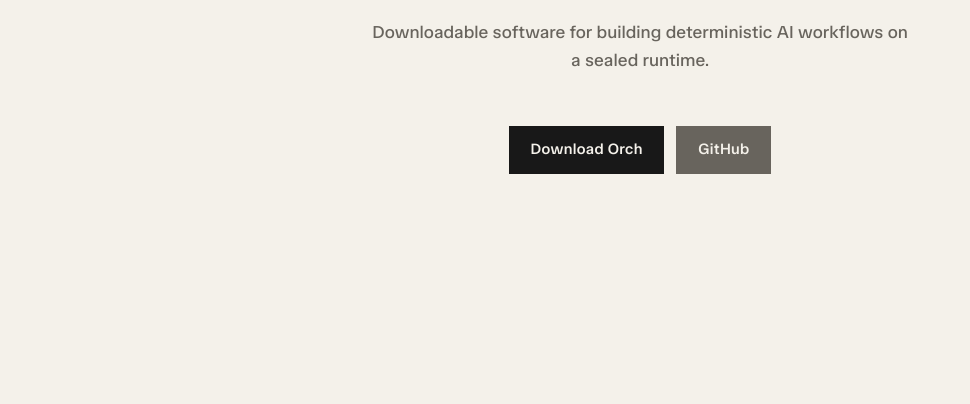
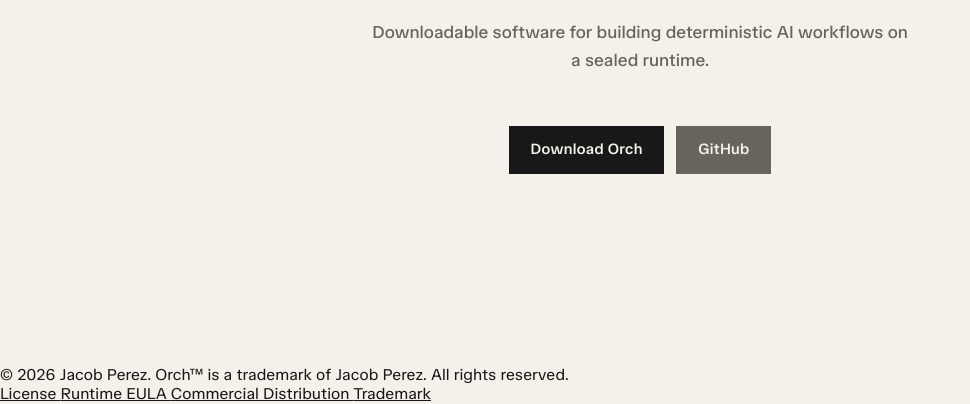
Before and after one commit to jacobxperez/orch, a website: page docs/index.html in a window 1280 px wide. Shown: the part 434-838 px from the top of the page, without its empty margins (0-970 px from the left). Before the commit the page ends 800 px from the top, so only its background shows below. Drawn offline with Linux system fonts and the light colour scheme.

Commit message:
Update index.html

```diff
--- a/docs/index.html
+++ b/docs/index.html
@@ -3,7 +3,7 @@
 file: "orch/docs/index.html"
 title: "Orch Public Website Landing Page"
 description: "Static public landing page for Orch."
-version: "0.1.4"
+version: "0.1.6"
 -->
 <!doctype html>
 <html lang="en">
@@ -46,5 +46,36 @@
                 </div>
             </section>
         </main>
+
+        <footer class="site-footer" aria-label="Orch legal links">
+            <p class="copyright">
+                © 2026 Jacob Perez. Orch™ is a trademark of Jacob Perez. All rights
+                reserved.
+            </p>
+
+            <nav class="legal-links" aria-label="Legal documents">
+                <a href="https://github.com/jacobxperez/orch/blob/main/LICENSE.md">
+                    License
+                </a>
+                <a
+                    href="https://github.com/jacobxperez/orch/blob/main/RUNTIME-EULA.md"
+                >
+                    Runtime EULA
+                </a>
+                <a
+                    href="https://github.com/jacobxperez/orch/blob/main/COMMERCIAL.md"
+                >
+                    Commercial
+                </a>
+                <a
+                    href="https://github.com/jacobxperez/orch/blob/main/DISTRIBUTION.md"
+                >
+                    Distribution
+                </a>
+                <a href="https://github.com/jacobxperez/orch/blob/main/TRADEMARK.md">
+                    Trademark
+                </a>
+            </nav>
+        </footer>
     </body>
 </html>
```
